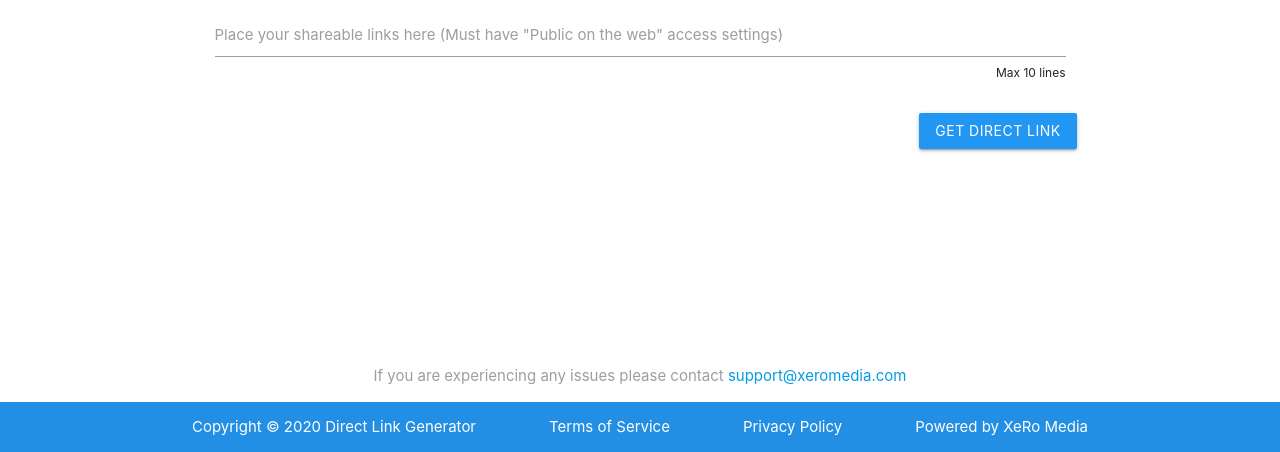
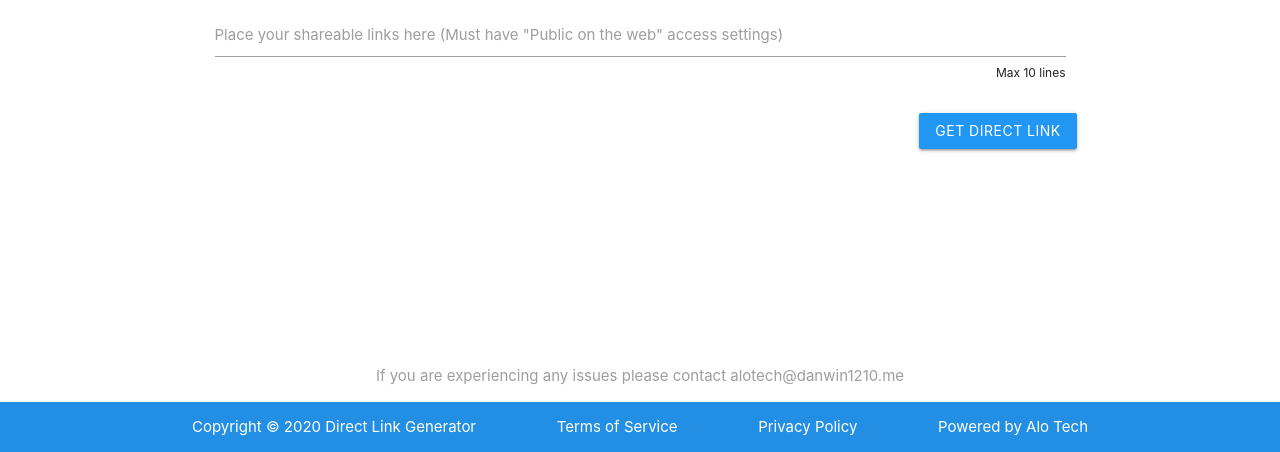
Before and after one commit to alotech2/gdl, a plain HTML site: page index.html in a window 1280 px wide. Shown: the part 348-800 px from the top of the page. Drawn offline with nearby package versions, Linux system fonts and the light colour scheme; some packages are replaced by stand-ins of ours; a script that the page names is missing.

Commit message:
Update index.html

```diff
--- a/index.html
+++ b/index.html
@@ -264,7 +264,7 @@
     <div class="container section support">
       <span
         >If you are experiencing any issues please contact
-        <a href="mailto:support@xeromedia.com">support@xeromedia.com</a></span
+        <a href="mailto:alotech@danwin1210.me"></a>alotech@danwin1210.me</span
       >
     </div>
     <footer class="page-footer blue">
@@ -279,8 +279,8 @@
           ><a target="_blank" href="/privacy-policy.html" class="white-text"
             >Privacy Policy</a
           >
-          <a href="https://www.xeromedia.com" class="white-text right"
-            >Powered by XeRo Media</a
+          <a href="https://github.com/alotech2/" class="white-text right"
+            >Powered by Alo Tech</a
           >
         </div>
       </div>
```
